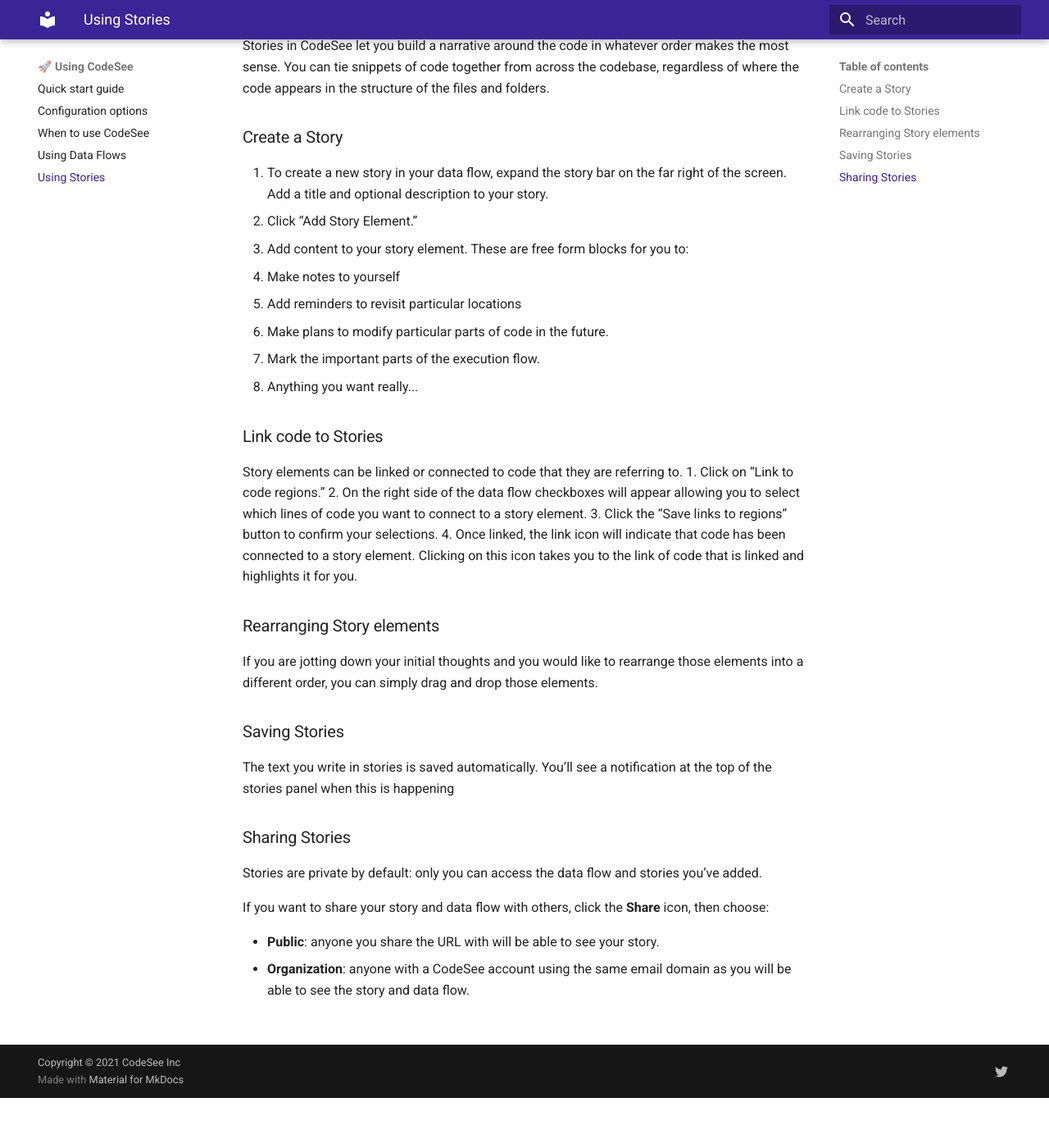
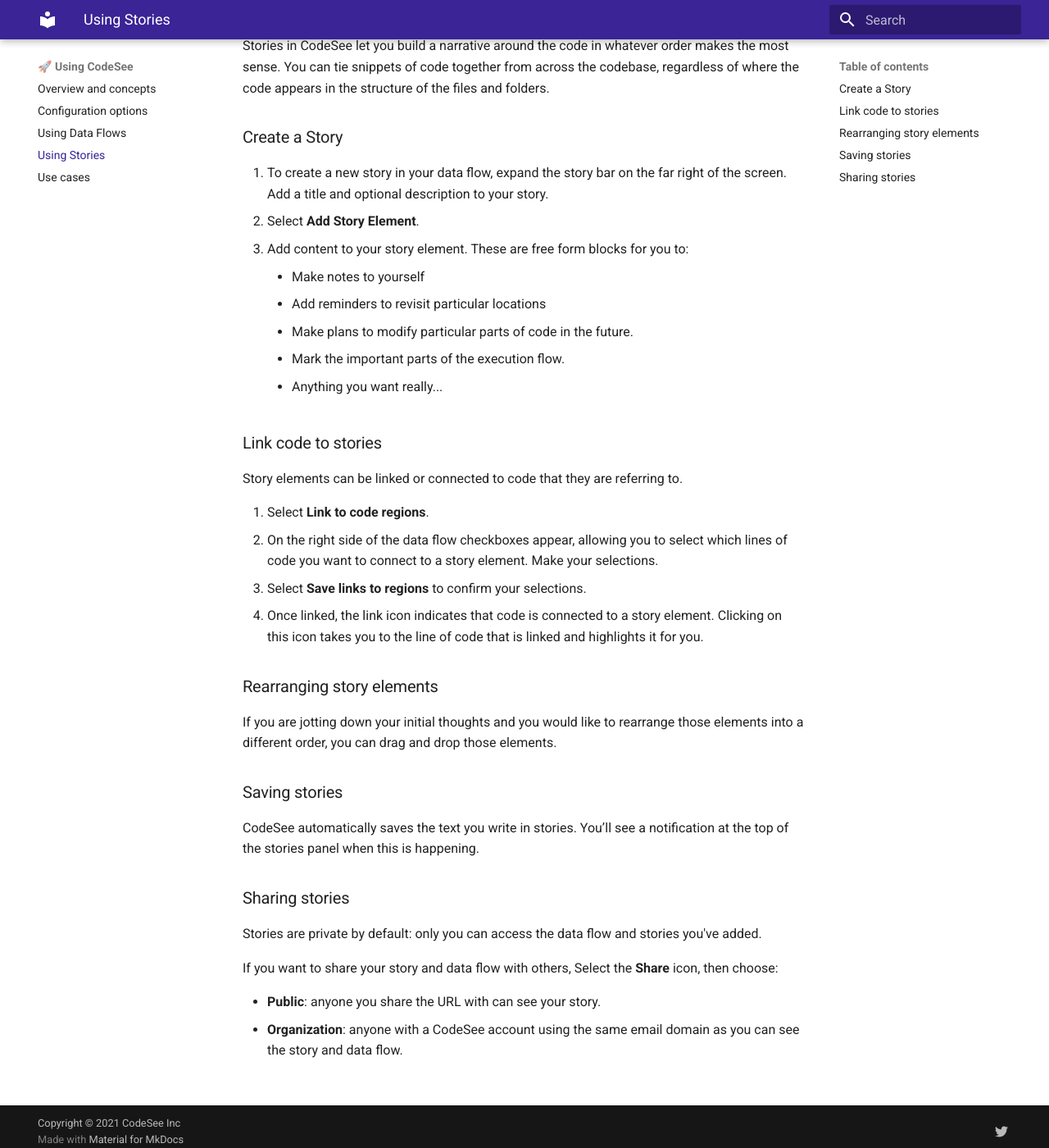
Before and after one commit to Codesee-io/docs, an MkDocs documentation site: the page built from docs/use/stories.md, in a window 1280 px wide and 1400 px high, scrolled down 277 px. Shown: the whole window at 82% size. Built offline with MkDocs 1.6.1 and Material for MkDocs 9.7.7, drawn with Linux system fonts in a browser that asks for light colours; comment, search, counter and statistics services are not loaded; before the commit the page ends 1616 px from its top, so only the background shows below that; some of the changed text lies outside the part shown.

Commit message:
use review

```diff
--- a/docs/use/stories.md
+++ b/docs/use/stories.md
@@ -1,41 +1,43 @@
-# Getting Started With CodeSee: Stories
+# Getting started With CodeSee: stories
 
-Stories are a flexible tool to help you develop an understanding of your code, connect it directly to a specific line of code and then share both your code and your understanding with others creating an insanely powerful transfer of knowledge.
+Stories are a flexible tool to help you develop an understanding of your code, connect notes directly to a specific line of code, and then share both your code and your understanding with others. This creates an exceptionally powerful transfer of knowledge.
 
 Stories in CodeSee let you build a narrative around the code in whatever order makes the most sense. You can tie snippets of code together from across the codebase, regardless of where the code appears in the structure of the files and folders.
 
 ### Create a Story
 
 1. To create a new story in your data flow, expand the story bar on the far right of the screen. Add a title and optional description to your story.
-2. Click “Add Story Element.”
+2. Select **Add Story Element**.
 3. Add content to your story element. These are free form blocks for you to:
-  * Make notes to yourself
-  * Add reminders to revisit particular locations
-  * Make plans to modify particular parts of code in the future.
-  * Mark the important parts of the execution flow.
-  * Anything you want really...
 
-### Link code to Stories
+    * Make notes to yourself
+    * Add reminders to revisit particular locations
+    * Make plans to modify particular parts of code in the future.
+    * Mark the important parts of the execution flow.
+    * Anything you want really...
+
+### Link code to stories
 
 Story elements can be linked or connected to code that they are referring to.
-1. Click on “Link to code regions.”
-2. On the right side of the data flow checkboxes will appear allowing you to select which lines of code you want to connect to a story element.
-3. Click the “Save links to regions” button to confirm your selections.
-4. Once linked, the link icon will indicate that code has been connected to a story element. Clicking on this icon takes you to the link of code that is linked and highlights it for you.
 
-### Rearranging Story elements
+1. Select **Link to code regions**.
+2. On the right side of the data flow checkboxes appear, allowing you to select which lines of code you want to connect to a story element. Make your selections.
+2. Select **Save links to regions** to confirm your selections.
+4. Once linked, the link icon indicates that code is connected to a story element. Clicking on this icon takes you to the line of code that is linked and highlights it for you.
 
-If you are jotting down your initial thoughts and you would like to rearrange those elements into a different order, you can simply drag and drop those elements.
+### Rearranging story elements
 
-### Saving Stories
+If you are jotting down your initial thoughts and you would like to rearrange those elements into a different order, you can drag and drop those elements.
 
-The text you write in stories is saved automatically. You’ll see a notification at the top of the stories panel when this is happening
+### Saving stories
 
-### Sharing Stories
+CodeSee automatically saves the text you write in stories. You’ll see a notification at the top of the stories panel when this is happening.
 
-Stories are private by default: only you can access the data flow and stories you’ve added.
+### Sharing stories
 
-If you want to share your story and data flow with others, click the **Share** icon, then choose:
+Stories are private by default: only you can access the data flow and stories you've added.
 
-* **Public**: anyone you share the URL with will be able to see your story.
-* **Organization**: anyone with a CodeSee account using the same email domain as you will be able to see the story and data flow.
+If you want to share your story and data flow with others, Select the **Share** icon, then choose:
+
+* **Public**: anyone you share the URL with can see your story.
+* **Organization**: anyone with a CodeSee account using the same email domain as you can see the story and data flow.
--- a/mkdocs.yml
+++ b/mkdocs.yml
@@ -20,11 +20,11 @@ nav:
     - Running CodeSee on the backend: local/backend.md
     - Changing from local to hosted CodeSee: local/hosted.md
   - 🚀 Using CodeSee:
-    - Quick start guide: use/quick-start.md
+    - Overview and concepts: use/overview.md
     - Configuration options: use/options.md
-    - When to use CodeSee: use/use-cases.md
     - Using Data Flows: use/data-flows.md
     - Using Stories: use/stories.md
+    - Use cases: use/use-cases.md
   - ❓ Need help?:
     - Browser compatibility and configuration: help/browser-setup.md
     - Contact us: help/contact.md
```
Also changed, not shown: docs/install/setup-ember.md (+1 -1 lines), docs/use/data-flows.md (+32 -31 lines), docs/use/options.md (+20 -17 lines), docs/use/overview.md (added, +83 -0 lines), docs/use/quick-start.md (deleted, +0 -82 lines), docs/use/use-cases.md (+8 -8 lines).
